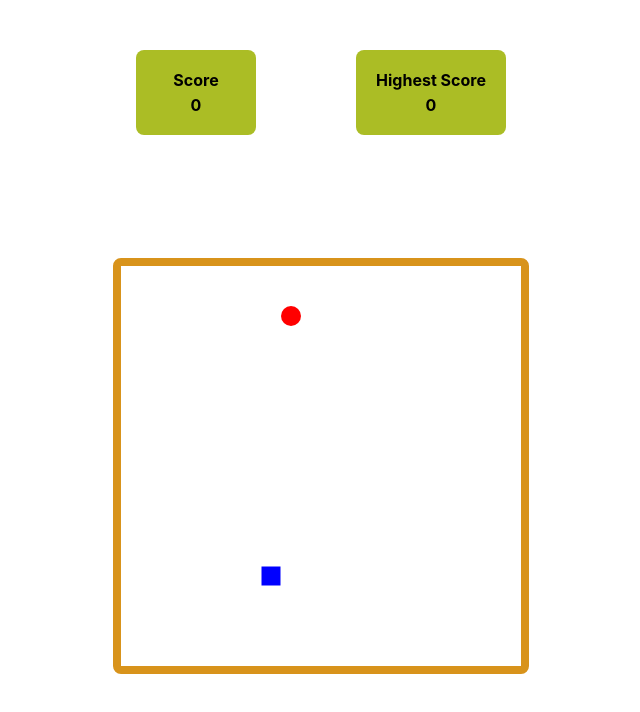
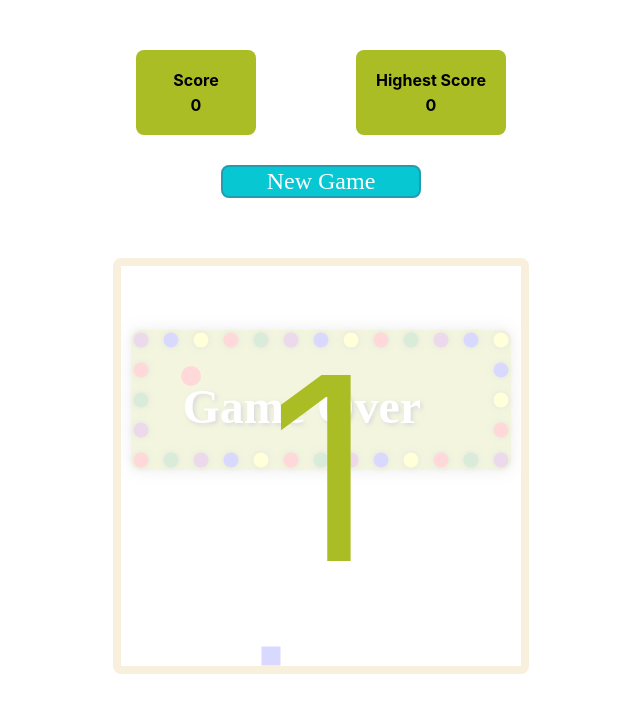
Before and after one commit to spaceInvaders007/SnakeGame, a React (Create React App) app: page / in a window 1280 px wide. Both pictures are taken after a click on the button "New Game". Shown: the top 712 px of the page, without its empty margins (319-959 px from the left). Built offline with nearby package versions, Linux system fonts and the light colour scheme.

Commit message:
Adding Countdown

```diff
--- /dev/null
+++ b/src/components/snakeGame/CountDown.tsx
@@ -0,0 +1,24 @@
+interface CountDownProps {
+  countdown: number;
+}
+
+export const CountDown = ({ countdown }: CountDownProps) => {
+  return (
+    <div
+      style={{
+        position: "absolute",
+        top: 0,
+        left: 0,
+        width: "100%",
+        height: "100%",
+        display: "flex",
+        alignItems: "center",
+        justifyContent: "center",
+        backgroundColor: "rgba(255,255,255,0.85)",
+        zIndex: 1000,
+      }}
+    >
+      <span style={{ fontSize: "16rem", color: "#abbd25" }}> {countdown}</span>
+    </div>
+  );
+};
--- a/src/components/snakeGame/SnakeGame.tsx
+++ b/src/components/snakeGame/SnakeGame.tsx
@@ -2,6 +2,7 @@ import React, { useRef, useEffect, useState } from "react";
 import { GameOver } from "./GameOver";
 import { NewGameButton } from "./NewGameButton";
 import { Score } from "./Score";
+import { CountDown } from "./CountDown";
 
 const radius = 10;
 const moveAmount = 2 * radius;
@@ -49,7 +50,7 @@ export const SnakeGame: React.FC = () => {
     return Number(localStorage.getItem("highestScore") || 0);
   });
   const [gameOver, setGameOver] = useState<boolean>(false);
-
+  const [countdown, setCountdown] = useState<number | null>(null);
   const canvasRef = useRef<HTMLCanvasElement | null>(null);
   const [foodPos, setFoodPos] = useState<{ x: number; y: number } | null>(
     initialFoodRandomPosition
@@ -204,6 +205,21 @@ export const SnakeGame: React.FC = () => {
   }, [highestScore]);
 
   const handleRestartClick = () => {
+    setCountdown(3);
+    let interval = setInterval(() => {
+      setCountdown((prev) => {
+        if (prev !== null && prev > 1) {
+          return prev - 1;
+        } else {
+          clearInterval(interval);
+          startNewGame();
+          return null;
+        }
+      });
+    }, 1000);
+  };
+
+  const startNewGame = () => {
     setSnake([initialSnakePosition]);
     setFoodPos(generateRandomGridPosition());
     setCurrentDirection({ x: 0, y: 1 });
@@ -217,7 +233,7 @@ export const SnakeGame: React.FC = () => {
       <NewGameButton onClick={handleRestartClick} gameOver={!!gameOver} />
 
       {gameOver ? <GameOver /> : null}
-      <div>
+      <div style={{ position: "relative" }}>
         <canvas
           ref={canvasRef}
           width={canvasSize}
@@ -227,6 +243,7 @@ export const SnakeGame: React.FC = () => {
             borderRadius: "8px",
           }}
         ></canvas>
+        {countdown && <CountDown countdown={countdown} />}
       </div>
     </div>
   );
```
